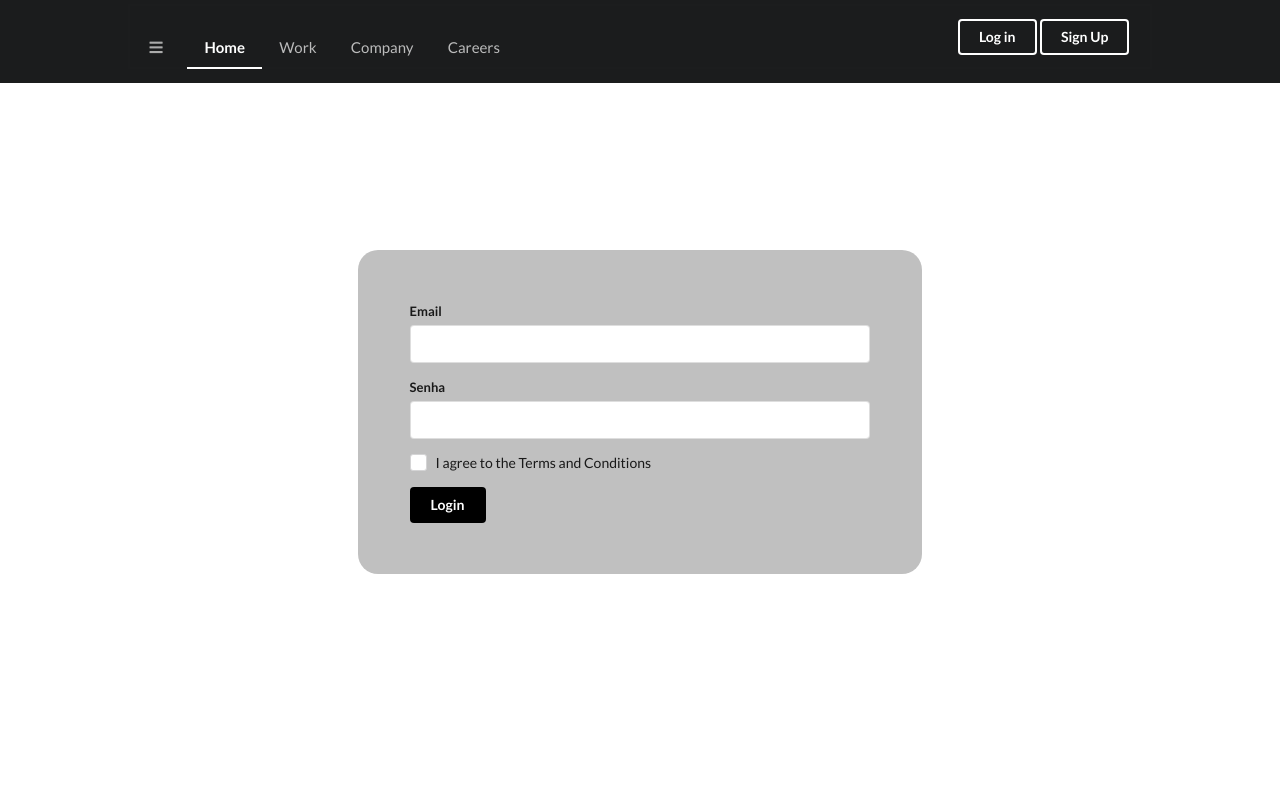
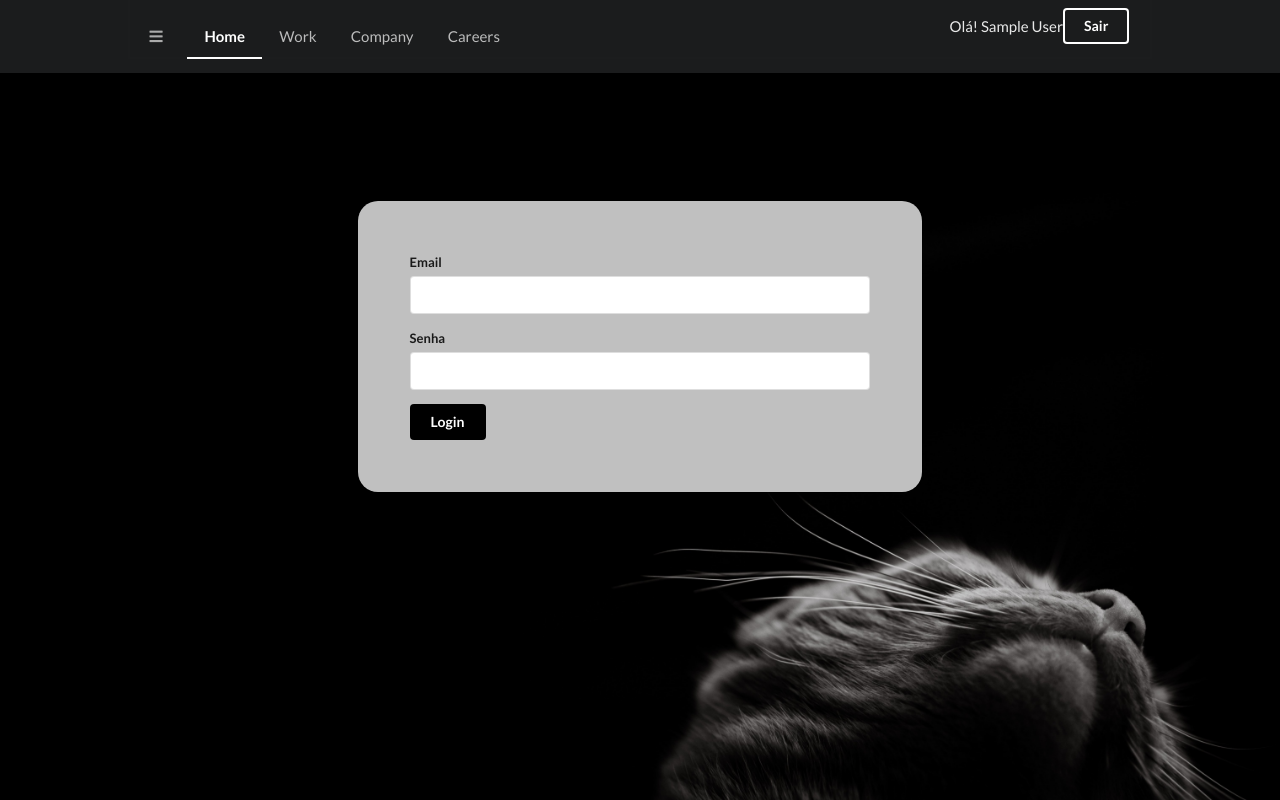
Before and after one commit to pamela-qnt/PetsHope, a PHP site: page /entrar.php in a window 1280 px wide. Run offline with PHP 8.4, Linux system fonts and the light colour scheme; the visitor is signed in with stand-in values (Sample User, id 1); some libraries are stand-ins or nearby versions.

Commit message:
Projeto atualizado

```diff
--- a/cabecalho.php
+++ b/cabecalho.php
@@ -50,7 +50,7 @@
   <div class="ui inverted vertical masthead center aligned segment">
 
     <div class="ui container" style="width: 80%; ">
-      <div class="ui large secondary inverted pointing menu" style="margin-top: -1%;">
+      <div class="ui large secondary inverted pointing menu" style="margin-top: -2%;">
         <a class="toc item">
           <i class="sidebar icon"></i>
         </a>
@@ -59,8 +59,23 @@
         <a class="item">Company</a>
         <a class="item">Careers</a>
         <div class="right item">
-			<div><a class="ui inverted button" href="entrar.php">Log in</a></div>
-			<div><a class="ui inverted button" href="cadastrar.php">Sign Up</a></div>
+            <?php
+                if(!isset($_SESSION['id_usuario'])){
+            ?>
+
+                <div><a class="ui inverted button" href="entrar.php">Log in</a></div>
+                <div><a class="ui inverted button" href="cadastrar.php">Sign Up</a></div>
+
+            <?php
+                }else{
+                    echo "Olá! " . $_SESSION['nome'];
+            ?>
+                <div><a class="ui inverted button" href="logout.php">Sair</a></div>
+
+            <?php
+                }
+            ?>
+
         </div>
       </div>
     </div>
--- a/config.php
+++ b/config.php
@@ -3,8 +3,8 @@
 
 	// Definições da base de dados
 	define('dbhost', 'localhost');
-	define('dbuser', 'root');
-	define('dbpass', '');
+	define('dbuser', 'aluno');
+	define('dbpass', 'aluno');
 	define('dbname', 'petsHope');
 
 	// Conectando a base de dados (MySQL)
--- a/entrar.php
+++ b/entrar.php
@@ -10,23 +10,25 @@
         $senha = $_POST['senha'];
 
         if($email == '')
-            $errMsg = 'Enter email';
+            $errMsg = 'Preencha seu email';
         if($senha == '')
-            $errMsg = 'Enter senha';
+            $errMsg = 'Preencha sua senha';
 
         if($errMsg == '') {
             try {
-                $stmt = $connect->prepare('SELECT nome, email, tel_contato, senha FROM usuario WHERE email = :email');
+                $stmt = $connect->prepare('SELECT id_usuario, nome, email, tel_contato, senha FROM usuario WHERE email = :email');
                 $stmt->execute(array(
                     ':email' => $email
                     ));
                 $data = $stmt->fetch(PDO::FETCH_ASSOC);
 
                 if($data == false){
-                    $errMsg = "User $email not found.";
+                    $errMsg = "Usuário $email não encontrado.";
                 }
                 else {
                     if($senha == $data['senha']) {
+                        $_SESSION['id_usuario'] = $data['id_usuario'];
+                        $_SESSION['nome'] = $data['nome'];
                         $_SESSION['email'] = $data['email'];
                         $_SESSION['senha'] = $data['senha'];
                         header('Location: index.php');
@@ -45,8 +47,18 @@
         echo '<div style="color:#FF0000;text-align:center;font-size:17px;">'.$errMsg.'</div>';
     }
 ?>
+
+        <style type="text/css">
+        body{
+            background-image: url(images/background_quatro.jpg);
+            background-repeat: no-repeat;
+            background-size: 100%;
+            background-position: 30%;
+        }
+    </style>
+
         <form action="entrar.php" method="post" class="ui form"
-                style="margin-left: 28%; margin-right: 28%; margin-top: 13%; background-color: #C0C0C0; padding: 4%; border-radius: 20px;">
+                style="margin-left: 28%; margin-right: 28%; margin-top: 10%; background-color: #C0C0C0; padding: 4%; border-radius: 20px;">
             <div class="field">
                 <label>Email</label>
                 <input type="text" name="email" value="<?php if(isset($_POST['email'])) echo $_POST['email'] ?>" autocomplete="off" class="box"/><br/>
@@ -55,12 +67,7 @@
                 <label>Senha</label>
                 <input type="password" name="senha" value="<?php if(isset($_POST['senha'])) echo $_POST['senha'] ?>" autocomplete="off" class="box" /><br/>
             </div>
-            <div class="field">
-                <div class="ui checkbox">
-                    <input type="checkbox" tabindex="0">
-                    <label>I agree to the Terms and Conditions</label>
-                </div>
-            </div>
+
             <input class="ui button submit" type="submit" style="background-color: black; color: white;" name="login" value="Login"></input>
         </form>
 
```
Also changed, not shown: cadastrar.php (+15 -11 lines), index.php (+21 -15 lines), logout.php (added, +10 -0 lines), README.md, images/background_dois.jpg (added), images/background_quatro.jpg (added), images/background_tres.jpg (added), images/gato.jpeg (added), 2 other files.
